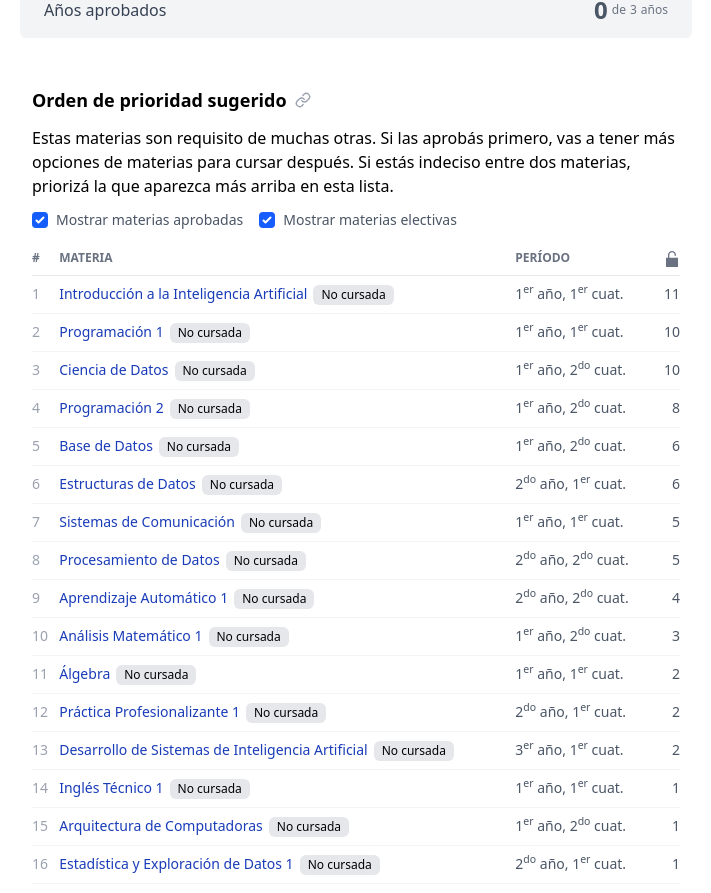
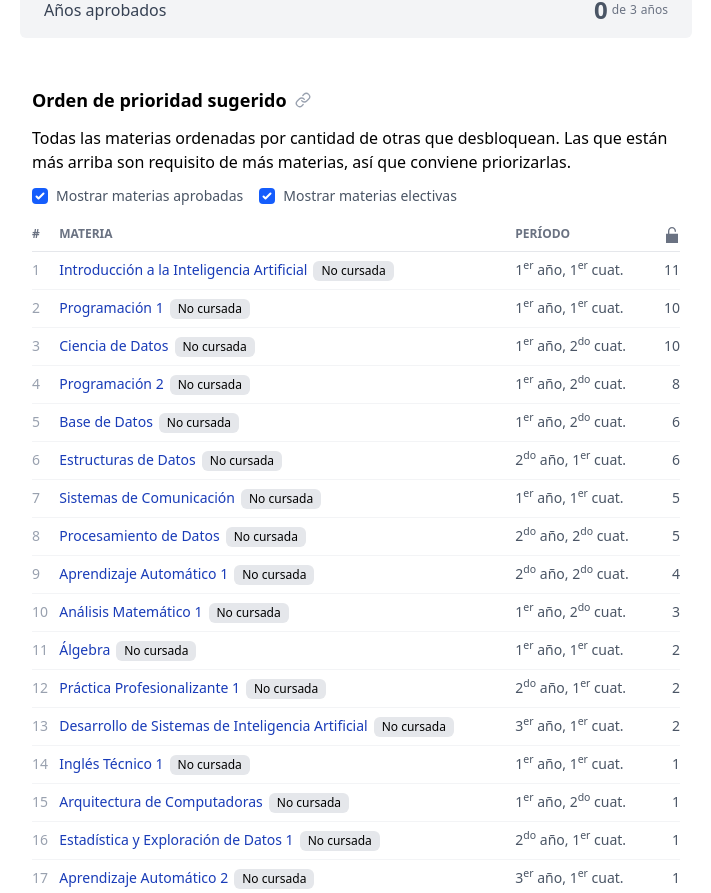
Before and after one commit to valentincostam/plande, a SvelteKit app: page /issd-tscdia in a window 1280 px wide. Shown: the part 3578-4471 px from the top of the page, without its empty margins (284-995 px from the left). Built offline with nearby package versions, Linux system fonts and the light colour scheme.

Commit message:
Update priority courses section description

```diff
--- a/src/routes/[slug]/priority-courses.svelte
+++ b/src/routes/[slug]/priority-courses.svelte
@@ -98,7 +98,7 @@
 	<Section
 		id="prioridad"
 		title="Orden de prioridad sugerido"
-		description="Estas materias son requisito de muchas otras. Si las aprobás primero, vas a tener más opciones de materias para cursar después. Si estás indeciso entre dos materias, priorizá la que aparezca más arriba en esta lista."
+		description="Todas las materias ordenadas por cantidad de otras que desbloquean. Las que están más arriba son requisito de más materias, así que conviene priorizarlas."
 	>
 		<div class="px-3">
 			<div class="mb-3 flex flex-wrap gap-x-4 gap-y-2">
```
Also changed, not shown: 1 other file (tests, documents, lock files or other folders).
